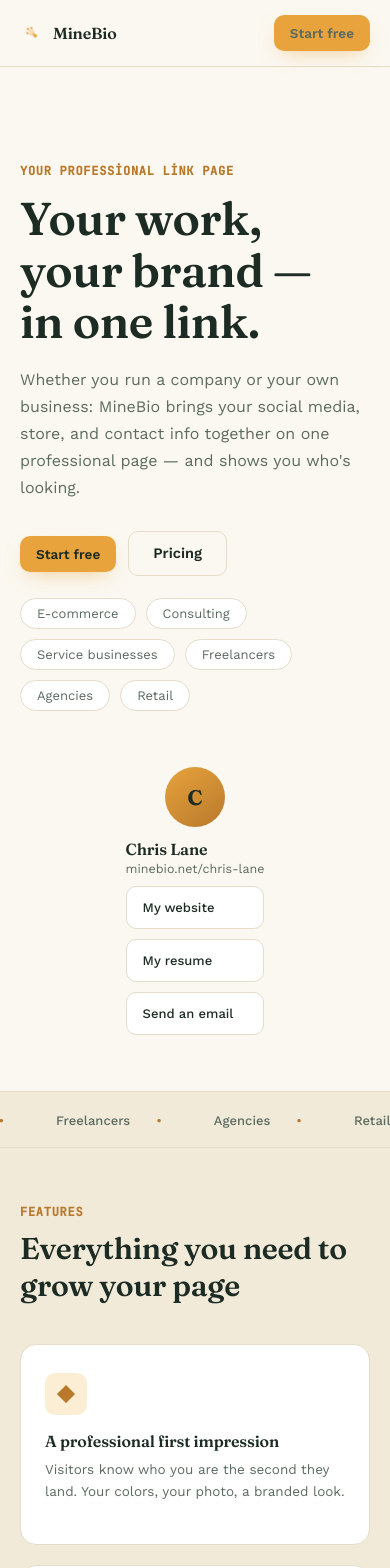
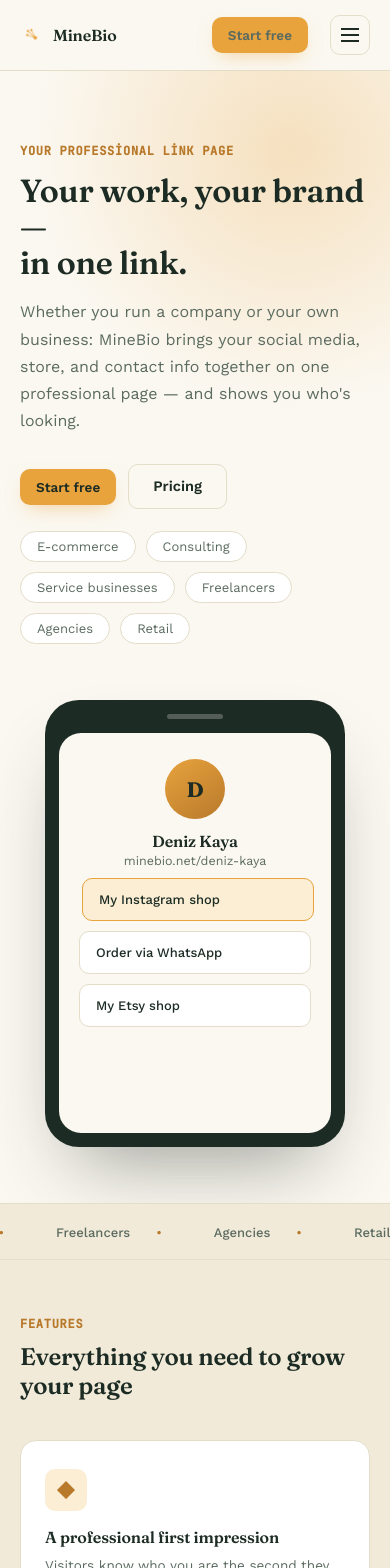
Before and after one commit to enisasistbt-ai/teksayfa, a Next.js app: page /en in a window 390 px wide. Shown: the top 1568 px of the page. Built offline with nearby package versions, Linux system fonts and the light colour scheme.

Commit message:
Add files via upload

```diff
--- a/app/LandingPage.js
+++ b/app/LandingPage.js
@@ -1,6 +1,6 @@
 "use client";
 
-import { useEffect, useState } from "react";
+import { useEffect, useRef, useState } from "react";
 import Link from "next/link";
 
 const CONTENT = {
@@ -23,6 +23,8 @@
       titleLine1: "Kendini, işini, markanı —",
       titleLine2: "tek bağlantıda anlat.",
       desc: "İster bir şirketi temsil et, ister kendi işini yönet: MineBio sosyal medyanı, mağazanı ve iletişim bilgilerini tek, profesyonel bir sayfada toplar — kimin baktığını da sana gösterir.",
+      badgeViews: "128 görüntülenme",
+      badgeQr: "QR koduna hazır",
     },
     features: {
       eyebrow: "özellikler",
@@ -92,6 +94,8 @@
       titleLine1: "Your work, your brand —",
       titleLine2: "in one link.",
       desc: "Whether you run a company or your own business: MineBio brings your social media, store, and contact info together on one professional page — and shows you who's looking.",
+      badgeViews: "128 views",
+      badgeQr: "Ready as QR code",
     },
     features: {
       eyebrow: "features",
@@ -144,17 +148,53 @@
   },
 };
 
+function Reveal({ children, as: Tag = "div", ...rest }) {
+  const ref = useRef(null);
+  const [visible, setVisible] = useState(false);
+
+  useEffect(() => {
+    const el = ref.current;
+    if (!el) return;
+    const io = new IntersectionObserver(
+      ([entry]) => {
+        if (entry.isIntersecting) {
+          setVisible(true);
+          io.disconnect();
+        }
+      },
+      { threshold: 0.15 }
+    );
+    io.observe(el);
+    return () => io.disconnect();
+  }, []);
+
+  return (
+    <Tag ref={ref} className={`corp-reveal${visible ? " is-visible" : ""}`} {...rest}>
+      {children}
+    </Tag>
+  );
+}
+
 export default function LandingPage({ lang = "tr" }) {
   const t = CONTENT[lang];
   const [openFaq, setOpenFaq] = useState(null);
   const [exampleIndex, setExampleIndex] = useState(0);
+  const [activeLink, setActiveLink] = useState(0);
+  const [menuOpen, setMenuOpen] = useState(false);
 
   useEffect(() => {
     const timer = setInterval(() => {
       setExampleIndex((i) => (i + 1) % t.examples.length);
-    }, 3200);
+    }, 5200);
     return () => clearInterval(timer);
   }, [t.examples.length]);
+
+  useEffect(() => {
+    const timer = setInterval(() => {
+      setActiveLink((i) => (i + 1) % 3);
+    }, 1700);
+    return () => clearInterval(timer);
+  }, []);
 
   const example = t.examples[exampleIndex];
   const homeHref = lang === "en" ? "/en" : "/";
@@ -176,22 +216,44 @@
             <a href="#sss">{t.nav.faq}</a>
             <Link href={aboutHref}>{t.nav.about}</Link>
             <Link href="/login">{t.nav.login}</Link>
-            <Link href={t.langSwitch.href} className="mono" style={{ fontSize: 12.5, color: "var(--c-body)" }}>
+            <Link
+              href={t.langSwitch.href}
+              className="mono corp-lang-link"
+              style={{ fontSize: 12.5, color: "var(--c-body)" }}
+            >
               {t.langSwitch.label}
             </Link>
             <Link href="/login" className="corp-btn" style={{ padding: "9px 18px", fontSize: 13.5 }}>
               {t.nav.start}
             </Link>
+            <button
+              type="button"
+              className="corp-nav-burger"
+              aria-label="Menü"
+              aria-expanded={menuOpen}
+              onClick={() => setMenuOpen((v) => !v)}
+            >
+              <span />
+            </button>
           </div>
+        </div>
+        <div className={`corp-nav-mobile-panel${menuOpen ? " is-open" : ""}`}>
+          <a href="#ozellikler" onClick={() => setMenuOpen(false)}>{t.nav.features}</a>
+          <Link href="/fiyatlandirma" onClick={() => setMenuOpen(false)}>{t.nav.pricing}</Link>
+          <a href="#sss" onClick={() => setMenuOpen(false)}>{t.nav.faq}</a>
+          <Link href={aboutHref} onClick={() => setMenuOpen(false)}>{t.nav.about}</Link>
+          <Link href="/login" onClick={() => setMenuOpen(false)}>{t.nav.login}</Link>
+          <Link href={t.langSwitch.href} onClick={() => setMenuOpen(false)}>{t.langSwitch.label === "EN" ? "English" : "Türkçe"}</Link>
         </div>
       </nav>
 
       {/* Hero */}
-      <section className="corp-section" style={{ paddingTop: 96 }}>
+      <section className="corp-section corp-hero" style={{ paddingTop: 72 }}>
+        <div className="corp-hero-glow" aria-hidden="true" />
         <div className="corp-hero-row">
           <div className="corp-hero-copy">
             <div className="corp-eyebrow">{t.hero.eyebrow}</div>
-            <h1 className="corp-display" style={{ fontSize: 46, marginTop: 14, lineHeight: 1.12 }}>
+            <h1 className="corp-display" style={{ fontSize: "clamp(32px, 5vw, 46px)", marginTop: 14, lineHeight: 1.12 }}>
               {t.hero.titleLine1}
               <br />
               {t.hero.titleLine2}
@@ -199,7 +261,7 @@
             <p style={{ color: "var(--c-body)", marginTop: 18, fontSize: 16, lineHeight: 1.7, maxWidth: 460 }}>
               {t.hero.desc}
             </p>
-            <div className="row" style={{ marginTop: 30, gap: 12 }}>
+            <div className="row" style={{ marginTop: 30, gap: 12, flexWrap: "wrap" }}>
               <Link href="/login" className="corp-btn">
                 {t.nav.start}
               </Link>
@@ -218,7 +280,15 @@
           </div>
 
           <div className="corp-hero-visual">
-            <div className="corp-mock corp-mock-fade" key={example.handle}>
+            <div className="corp-float-badge badge-views">
+              <span>👁️</span> {t.hero.badgeViews}
+            </div>
+            <div className="corp-float-badge badge-qr">
+              <span>▦</span> {t.hero.badgeQr}
+            </div>
+            <div className="corp-phone">
+              <div className="corp-phone-notch" />
+              <div className="corp-phone-screen" key={example.handle}>
                 <div className="corp-mock-avatar">{example.initial}</div>
                 <div className="corp-display" style={{ fontSize: 16 }}>
                   {example.name}
@@ -226,11 +296,12 @@
                 <div style={{ fontSize: 12.5, color: "var(--c-body)", marginTop: 2 }}>
                   minebio.net/{example.handle}
                 </div>
-              {example.links.map((l) => (
-                <a className="corp-mock-link" key={l}>
+                {example.links.map((l, i) => (
+                  <div className={`corp-mock-link${activeLink === i ? " is-active" : ""}`} key={l}>
                     {l}
-                </a>
+                  </div>
                 ))}
+              </div>
             </div>
           </div>
         </div>
@@ -247,13 +318,16 @@
 
       {/* Özellikler */}
       <section className="corp-section corp-section-alt" id="ozellikler">
+        <Reveal>
           <div className="corp-eyebrow">{t.features.eyebrow}</div>
-        <h2 className="corp-display" style={{ fontSize: 30, marginTop: 10, maxWidth: 560 }}>
+          <h2 className="corp-display" style={{ fontSize: "clamp(24px, 4vw, 30px)", marginTop: 10, maxWidth: 560 }}>
             {t.features.title}
           </h2>
+        </Reveal>
         <div className="corp-grid-3">
-          {t.features.items.map((f) => (
-            <div className="corp-card" key={f.title}>
+          {t.features.items.map((f, i) => (
+            <Reveal key={f.title} style={{ transitionDelay: `${(i % 3) * 80}ms` }}>
+              <div className="corp-card">
                 <div className="corp-card-icon">{f.icon}</div>
                 <div className="corp-display" style={{ fontSize: 16 }}>
                   {f.title}
@@ -262,40 +336,45 @@
                   {f.desc}
                 </p>
               </div>
+            </Reveal>
           ))}
         </div>
       </section>
 
       {/* Nasıl çalışır */}
       <section className="corp-section">
+        <Reveal>
           <div className="corp-eyebrow">{t.steps.eyebrow}</div>
-        <h2 className="corp-display" style={{ fontSize: 30, marginTop: 10 }}>
+          <h2 className="corp-display" style={{ fontSize: "clamp(24px, 4vw, 30px)", marginTop: 10 }}>
             {t.steps.title}
           </h2>
+        </Reveal>
         <div className="corp-steps">
           {t.steps.items.map((s, i) => (
-            <div key={s.title}>
+            <Reveal key={s.title} style={{ transitionDelay: `${i * 100}ms` }}>
               <div className="corp-step-num">{String(i + 1).padStart(2, "0")}</div>
               <div className="corp-display" style={{ fontSize: 16, marginTop: 10 }}>
                 {s.title}
               </div>
               <p style={{ fontSize: 13.5, color: "var(--c-body)", marginTop: 6 }}>{s.desc}</p>
-            </div>
+            </Reveal>
           ))}
         </div>
       </section>
 
       {/* SSS */}
       <section className="corp-section corp-section-alt" id="sss" style={{ maxWidth: 720 }}>
+        <Reveal>
           <div className="corp-eyebrow">{t.faq.eyebrow}</div>
-        <h2 className="corp-display" style={{ fontSize: 30, marginTop: 10, marginBottom: 24 }}>
+          <h2 className="corp-display" style={{ fontSize: "clamp(24px, 4vw, 30px)", marginTop: 10, marginBottom: 24 }}>
             {t.faq.title}
           </h2>
+        </Reveal>
         {t.faq.items.map((item, i) => (
           <div className="corp-faq-item" key={item.q}>
             <button className="corp-faq-q" onClick={() => setOpenFaq(openFaq === i ? null : i)}>
               {item.q}
-              <span style={{ color: "var(--c-accent)", fontSize: 18 }}>{openFaq === i ? "–" : "+"}</span>
+              <span style={{ color: "var(--c-accent-dim)", fontSize: 18 }}>{openFaq === i ? "–" : "+"}</span>
             </button>
             {openFaq === i && <p className="corp-faq-a">{item.a}</p>}
           </div>
@@ -304,13 +383,15 @@
 
       {/* Kapanış CTA */}
       <section className="corp-section" style={{ textAlign: "center" }}>
-        <h2 className="corp-display" style={{ fontSize: 30 }}>
+        <Reveal>
+          <h2 className="corp-display" style={{ fontSize: "clamp(24px, 4vw, 30px)" }}>
             {t.closing.title}
           </h2>
           <p style={{ color: "var(--c-body)", fontSize: 15, marginTop: 10 }}>{t.closing.desc}</p>
           <Link href="/login" className="corp-btn" style={{ marginTop: 22 }}>
             {t.nav.start}
           </Link>
+        </Reveal>
       </section>
 
       <footer className="corp-footer">
@@ -345,8 +426,8 @@
           </div>
         </div>
 
-        <div className="row" style={{ maxWidth: 1080, margin: "28px auto 0", gap: 14, alignItems: "center" }}>
-          <span style={{ fontSize: 11.5, color: "#9aa3b2" }}>{t.footer.payment}</span>
+        <div className="row" style={{ maxWidth: 1100, margin: "28px auto 0", gap: 14, alignItems: "center" }}>
+          <span style={{ fontSize: 11.5, color: "#9a9482" }}>{t.footer.payment}</span>
           <img
             src="/odeme-logolari.png"
             alt="iyzico, Mastercard, Visa, American Express, Troy"
```
Lines whose indentation alone changed are shown as unchanged.
